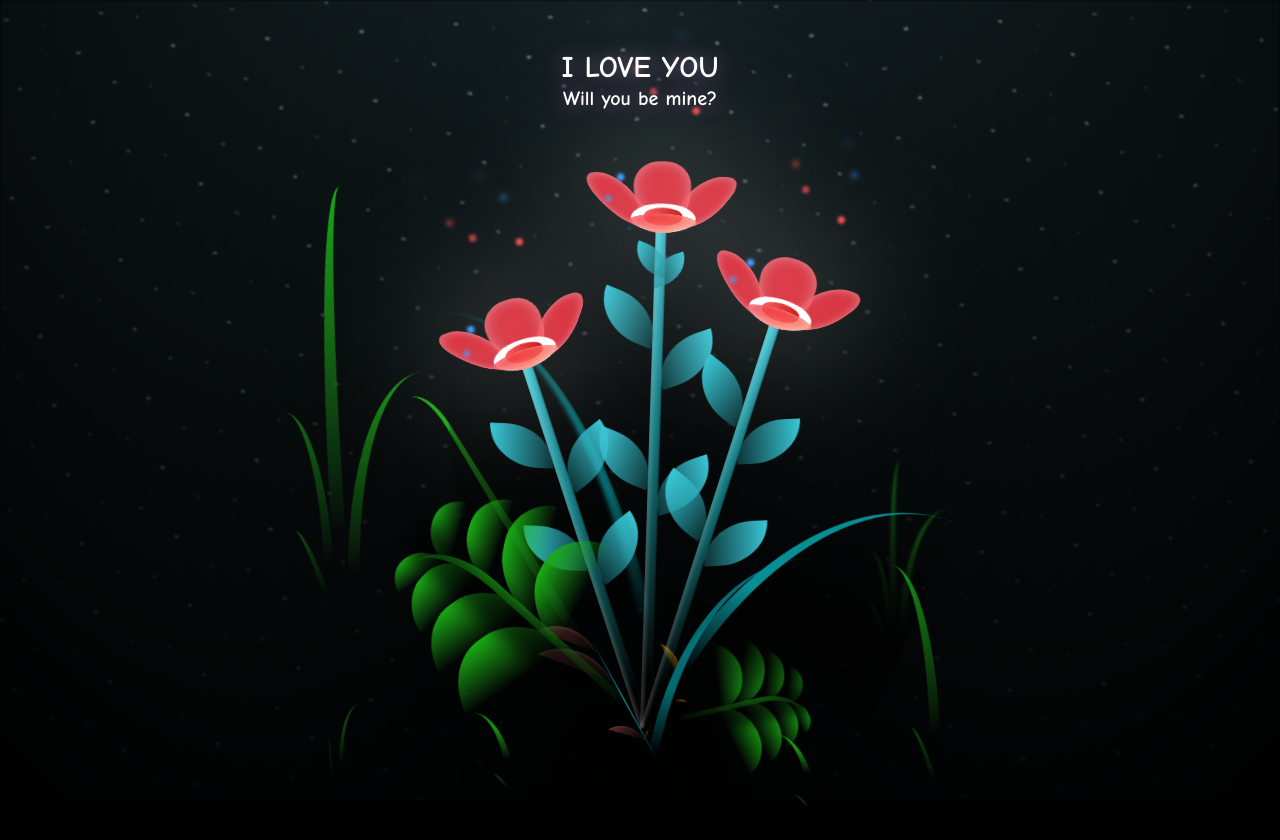
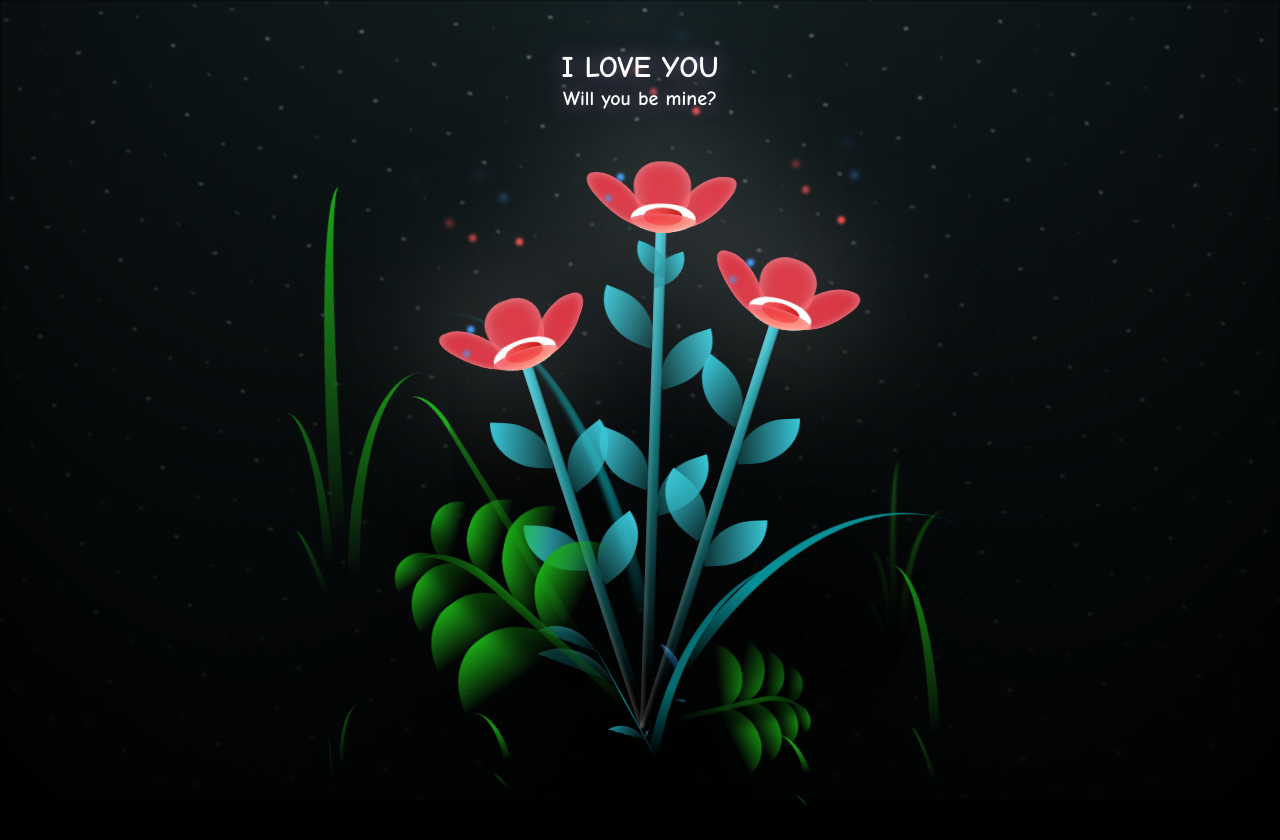
Before and after one commit to radenat/giftforChaven, a plain HTML site: page flower.html in a window 1280 px wide. Drawn offline with Linux system fonts and the light colour scheme.

Commit message:
Update style.css

```diff
--- a/assets/style.css
+++ b/assets/style.css
@@ -770,7 +770,7 @@ body {
   height: 10vmin;
   border-radius: 100% 0% 0% 100%/100% 100% 0% 0%;
   box-shadow: inset 0 2px 1vmin hsla(0, 0%, 100%, 0.2);
-  background-image: linear-gradient(to bottom left, transparent, var(--dark-color)), linear-gradient(to bottom right, #652f2f 50%, transparent 50%, transparent);
+  background-image: linear-gradient(to bottom left, transparent, var(--dark-color)), linear-gradient(to bottom right, #159faa 50%, transparent 50%, transparent);
   -webkit-mask-image: linear-gradient(to bottom right, #159faa 50%, transparent 50%, transparent);
   mask-image: linear-gradient(to bottom right, #159faa 50%, transparent 50%, transparent);
 }
@@ -818,7 +818,7 @@ body {
   height: 10vmin;
   border-radius: 100% 0% 0% 100%/100% 100% 0% 0%;
   box-shadow: inset 0 2px 1vmin hsla(0, 0%, 100%, 0.2);
-  background-image: linear-gradient(to bottom left, transparent, var(--dark-color) 98%), linear-gradient(to bottom right, #d67d00 45%, transparent 50%, transparent);
+  background-image: linear-gradient(to bottom left, transparent, var(--dark-color) 98%), linear-gradient(to bottom right, #3399ff 45%, transparent 50%, transparent);
   -webkit-mask-image: linear-gradient(135deg, #159faa 40%, transparent 50%, transparent);
 }
 
```
